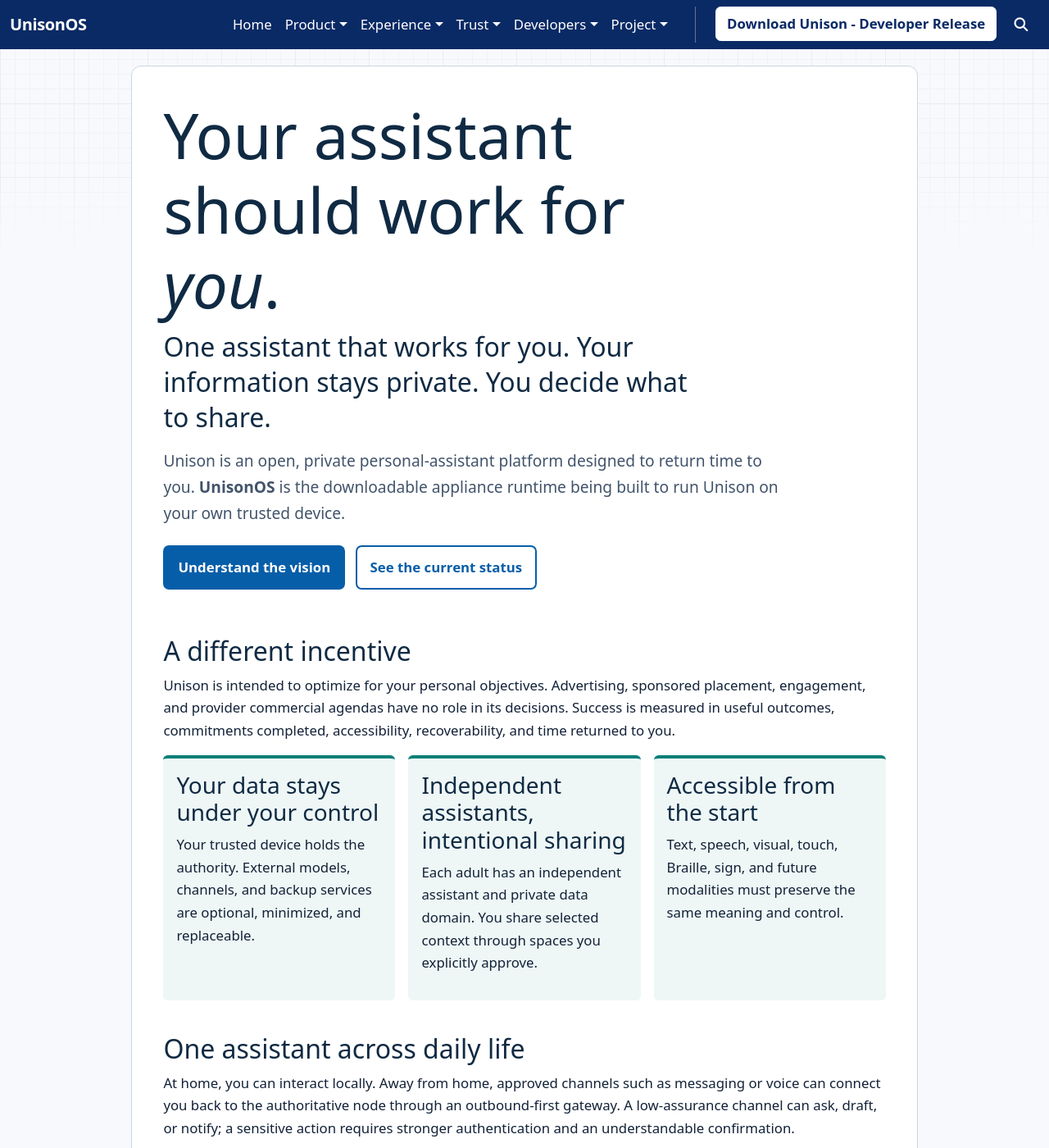
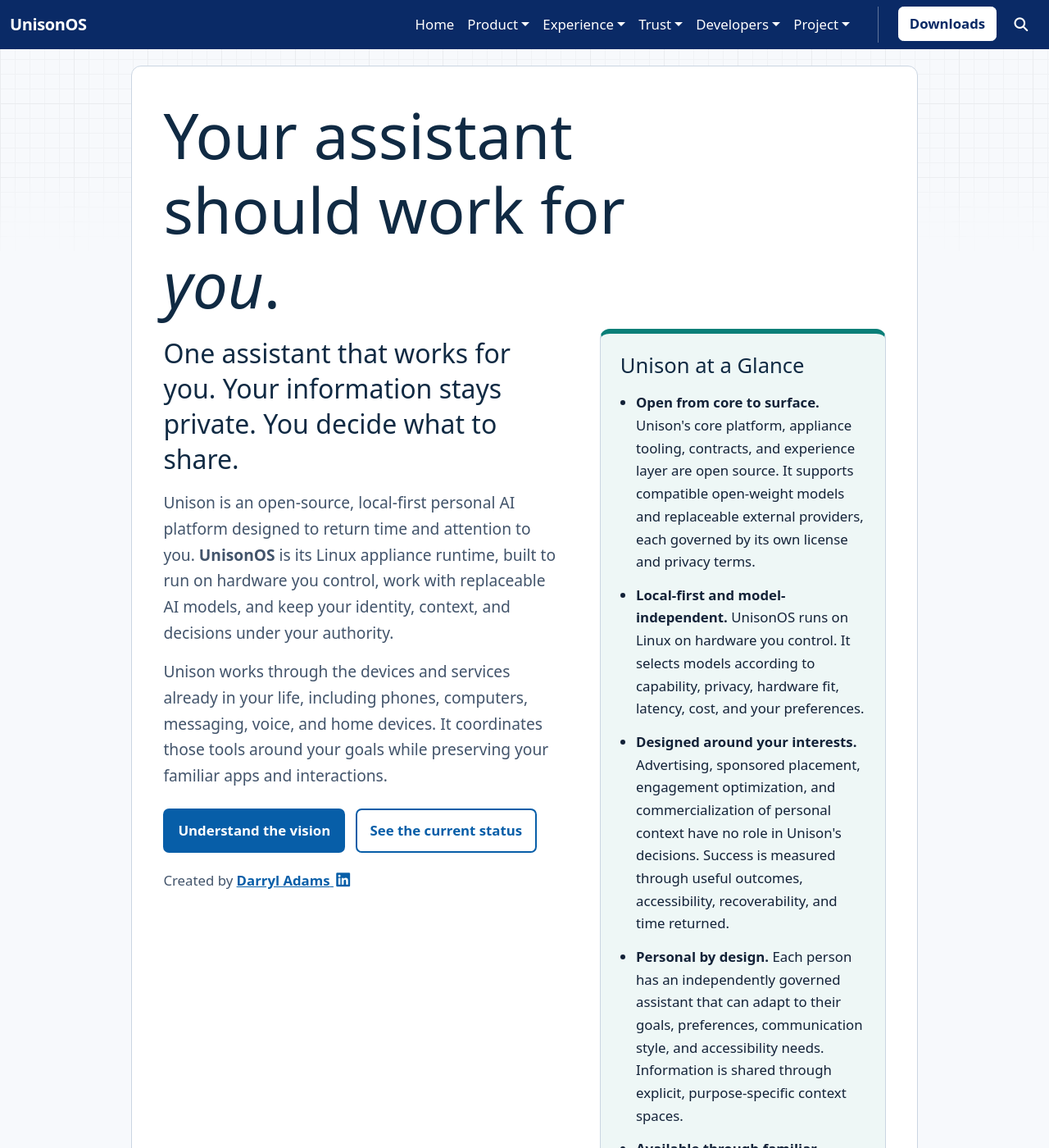
Before and after one commit to project-unisonOS/project-unisonos.github.io, an MkDocs documentation site: the page built from docs/index.md, in a window 1280 px wide and 1400 px high. Shown: the whole window at 82% size. Built offline with MkDocs 1.6.1, drawn with Linux system fonts in a browser that asks for light colours; nearby versions of some CDN libraries; some of the changed text lies outside the part shown.

Commit message:
Refresh landing and downloads pages (#33)
Publish the press-facing homepage refresh and simplified Downloads page.

```diff
--- a/docs/assets/design-tokens.css
+++ b/docs/assets/design-tokens.css
@@ -44,6 +44,16 @@ h2 { margin-top: 2.5rem; }
 
 .hero-deck { color: var(--unison-navy); font-size: clamp(1.45rem, 3vw, 2rem); line-height: 1.35; max-width: 42rem; margin: .5rem 0 1rem; }
 .hero-support { color: var(--unison-muted); font-size: clamp(1.05rem, 1.5vw, 1.2rem); max-width: 48rem; margin: 0 0 1rem; }
+.homepage-hero { display: grid; grid-template-columns: minmax(0, 1.25fr) minmax(18rem, .9fr); gap: clamp(1.5rem, 4vw, 3rem); align-items: start; }
+.hero-copy { min-width: 0; }
+.hero-actions { margin: 0; }
+.creator-credit { color: var(--unison-muted); margin: .25rem 0 0; }
+.creator-credit a { font-weight: 600; white-space: nowrap; }
+.creator-credit .fa-linkedin { margin-left: .2rem; font-size: 1.15em; }
+.at-a-glance { border: 1px solid var(--unison-border); border-top: .4rem solid var(--unison-teal); border-radius: var(--unison-radius); background: #eef7f6; padding: clamp(1rem, 2.5vw, 1.5rem); }
+.at-a-glance h2 { margin: 0 0 1rem; font-size: clamp(1.45rem, 2vw, 1.8rem); }
+.at-a-glance ul { margin: 0; padding-left: 1.2rem; }
+.at-a-glance li + li { margin-top: .8rem; }
 .cta { display: inline-block; margin: .5rem .5rem 1rem 0; padding: .7rem 1rem; border: 2px solid var(--unison-blue); border-radius: .45rem; text-decoration: none; }
 .cta-primary { color: #fff !important; background: var(--unison-blue); }
 .cta-secondary { color: var(--unison-blue) !important; background: #fff; }
@@ -58,10 +68,15 @@ footer {
   padding-inline: clamp(1rem, 3vw, 2rem);
 }
 
+@media (max-width: 62rem) {
+  .homepage-hero { grid-template-columns: 1fr; }
+  .at-a-glance { max-width: 48rem; }
+}
+
 @media (prefers-reduced-motion: reduce) {
   *, *::before, *::after { scroll-behavior: auto !important; transition-duration: .01ms !important; animation-duration: .01ms !important; }
 }
 
 @media (forced-colors: active) {
-  main, .principle-card, .cta { border: 1px solid CanvasText; background: Canvas; color: CanvasText; }
+  main, .principle-card, .at-a-glance, .cta { border: 1px solid CanvasText; background: Canvas; color: CanvasText; }
 }
--- a/docs/index.md
+++ b/docs/index.md
@@ -1,15 +1,30 @@
 # Your assistant should work for *you*.
 
-<p class="hero-deck">One assistant that works for you. Your information stays private. You decide what to share.</p>
-
-<p class="hero-support">
-Unison is an open, private personal-assistant platform designed to return time to
-you. <strong>UnisonOS</strong> is the downloadable appliance runtime being built to run Unison
-on your own trusted device.
-</p>
-
-[Understand the vision](vision.md){ .cta .cta-primary }
-[See the current status](current-status.md){ .cta .cta-secondary }
+<div class="homepage-hero">
+  <section class="hero-copy" aria-labelledby="hero-summary">
+    <h2 id="hero-summary" class="hero-deck">One assistant that works for you. Your information stays private. You decide what to share.</h2>
+    <p class="hero-support">Unison is an open-source, local-first personal AI platform designed to return time and attention to you. <strong>UnisonOS</strong> is its Linux appliance runtime, built to run on hardware you control, work with replaceable AI models, and keep your identity, context, and decisions under your authority.</p>
+    <p class="hero-support">Unison works through the devices and services already in your life, including phones, computers, messaging, voice, and home devices. It coordinates those tools around your goals while preserving your familiar apps and interactions.</p>
+    <p class="hero-actions">
+      <a class="cta cta-primary" href="vision/">Understand the vision</a>
+      <a class="cta cta-secondary" href="current-status/">See the current status</a>
+    </p>
+    <p class="creator-credit">Created by <a href="https://www.linkedin.com/in/dadamspdx/" aria-label="Darryl Adams on LinkedIn"><strong>Darryl Adams</strong> <i class="fa-brands fa-linkedin" aria-hidden="true"></i></a></p>
+  </section>
+  <aside class="at-a-glance" aria-labelledby="at-a-glance-title">
+    <h2 id="at-a-glance-title">Unison at a Glance</h2>
+    <ul>
+      <li><strong>Open from core to surface.</strong> Unison's core platform, appliance tooling, contracts, and experience layer are open source. It supports compatible open-weight models and replaceable external providers, each governed by its own license and privacy terms.</li>
+      <li><strong>Local-first and model-independent.</strong> UnisonOS runs on Linux on hardware you control. It selects models according to capability, privacy, hardware fit, latency, cost, and your preferences.</li>
+      <li><strong>Designed around your interests.</strong> Advertising, sponsored placement, engagement optimization, and commercialization of personal context have no role in Unison's decisions. Success is measured through useful outcomes, accessibility, recoverability, and time returned.</li>
+      <li><strong>Personal by design.</strong> Each person has an independently governed assistant that can adapt to their goals, preferences, communication style, and accessibility needs. Information is shared through explicit, purpose-specific context spaces.</li>
+      <li><strong>Available through familiar devices.</strong> You can communicate with Unison locally or through approved phone, messaging, voice, computer, and home-device channels. The authoritative assistant and personal context remain on your trusted home node.</li>
+      <li><strong>Experiences generated in real time.</strong> Unison composes modality-aware experiences around the current intent and context. The same governed meaning can be expressed through visual, conversational, touch, speech, Braille, and future interaction modes.</li>
+      <li><strong>Privacy and security are foundational system properties.</strong> Local authority, independently governed identities, default-deny permissions, minimized disclosure, explicit sharing, understandable confirmation, auditability, and recovery shape every capability.</li>
+      <li><strong>A working preview with clear next steps.</strong> Integrated services, privacy controls, generated experiences, governed model routing, and a signed x86-64 software preview exist today. Realizing the full vision requires physical appliance qualification, supported model-and-hardware combinations, real-world pilots, and continued advances in capable, efficient local models.</li>
+    </ul>
+  </aside>
+</div>
 
 ## A different incentive
 
--- a/mkdocs.yml
+++ b/mkdocs.yml
@@ -1,4 +1,5 @@
 site_name: UnisonOS
+site_author: Darryl Adams
 site_description: A private personal assistant designed to work for you on your own trusted device.
 site_url: https://project-unisonos.github.io
 
@@ -48,7 +49,7 @@ nav:
           - Testing: developers/testing.md
           - Build & Deploy: developers/workflow-design.md
           - Images & Releases: developers/images-builds-and-releases.md
-          - Releases: developers/releases.md
+          - Downloads: developers/releases.md
           - Contributing: developers/contributing.md
       - Reference:
           - Specs & Schemas: reference/specs.md
--- a/overrides/base.html
+++ b/overrides/base.html
@@ -121,7 +121,7 @@
                     <ul class="nav navbar-nav ms-md-auto">
                       {%- if page and page.is_homepage %}
                         <li class="nav-item nav-download">
-                          <a href="{{ 'developers/releases/'|url }}" class="nav-link nav-download-link">Download Unison - Developer Release</a>
+                          <a href="{{ 'developers/releases/'|url }}" class="nav-link nav-download-link">Downloads</a>
                         </li>
                       {%- endif %}
 
```
Also changed, not shown: docs/developers/releases.md (+10 -39 lines).
